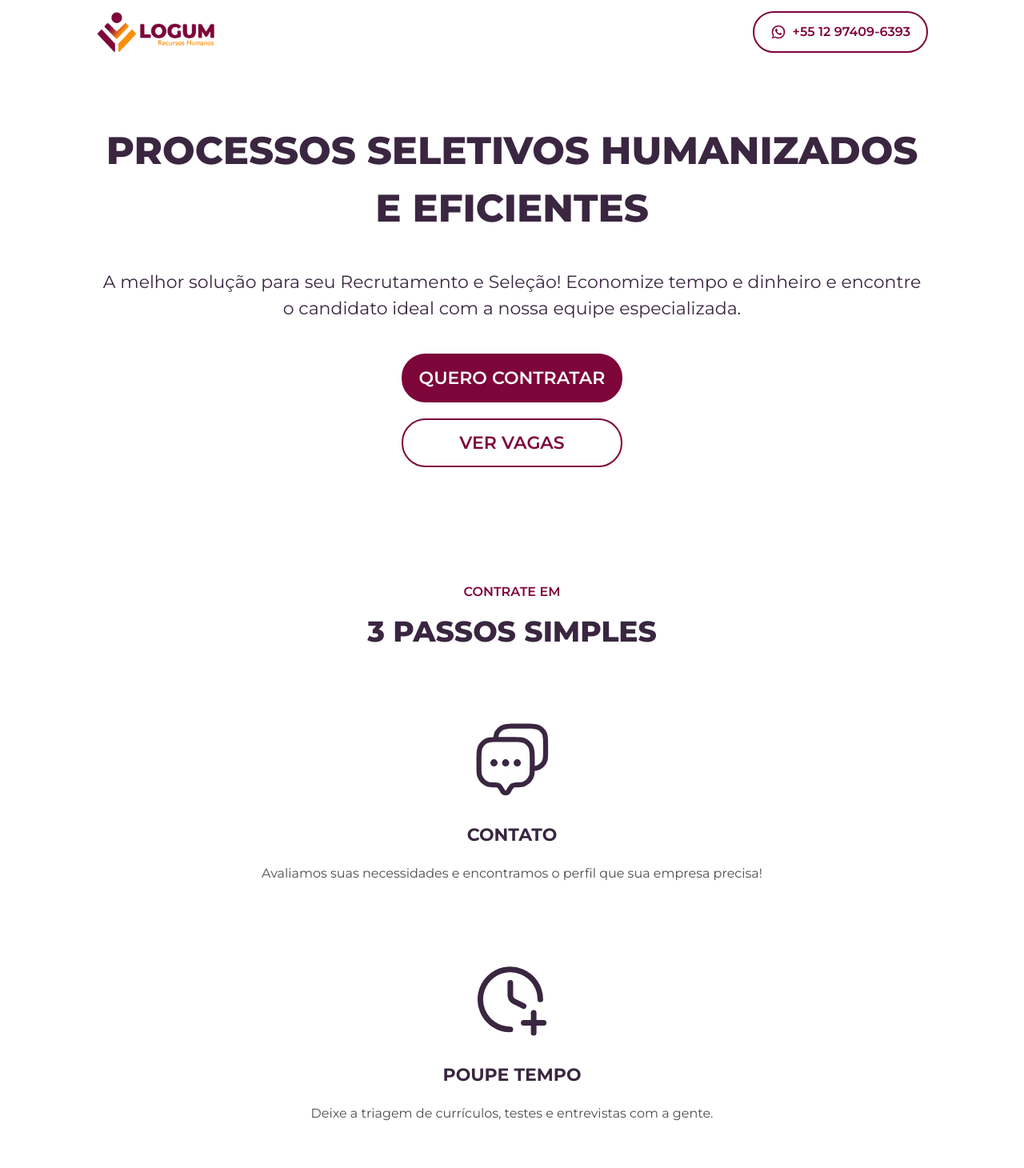
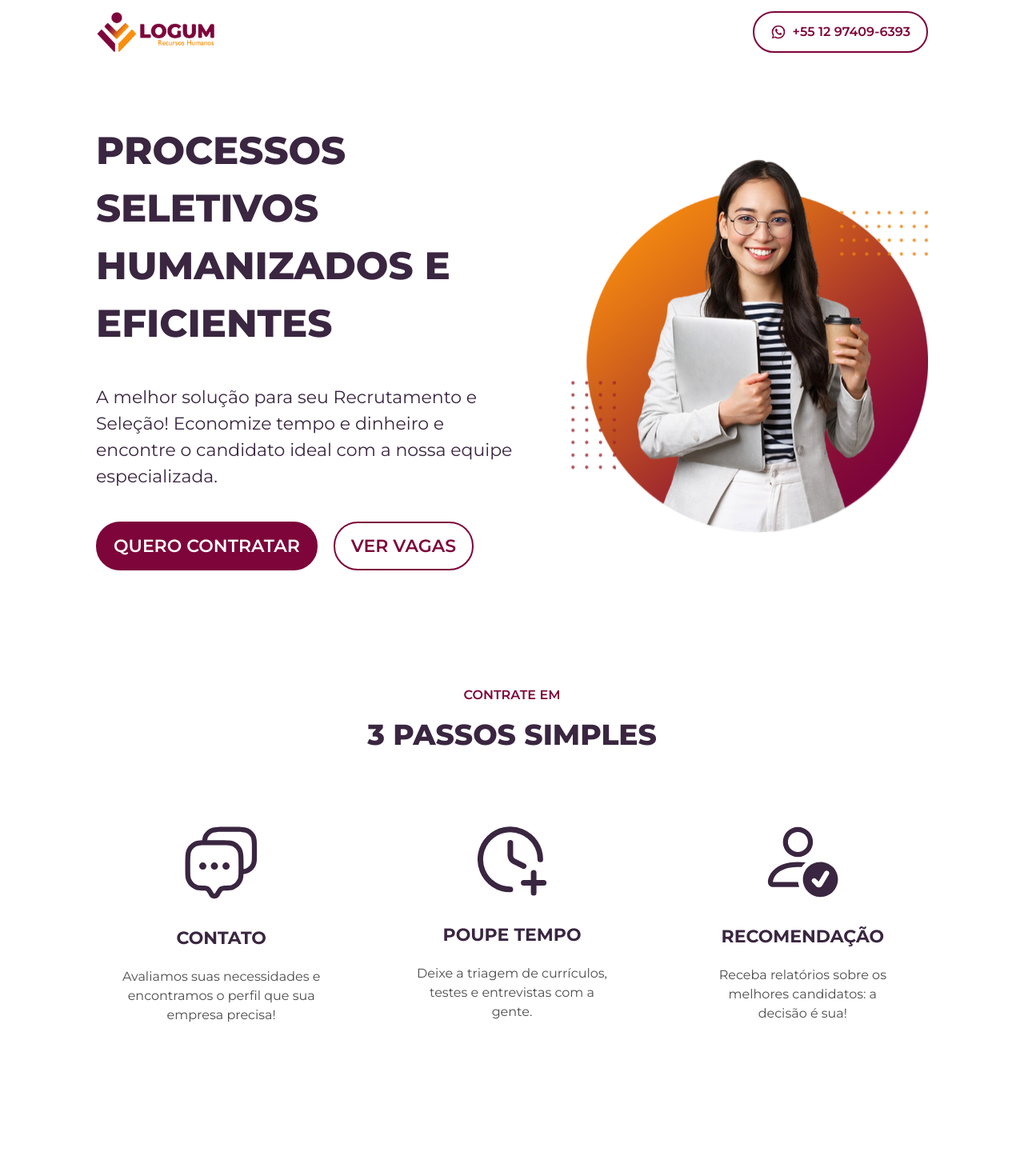
Before and after one commit to MPCGomes/logumrh, a Next.js app: page / in a window 1280 px wide. Shown: the top 1460 px of the page at 80% size. Built offline with nearby package versions, Linux system fonts and the light colour scheme.

Commit message:
style: responsiveness update

```diff
--- a/src/components/common/Header/Header.module.scss
+++ b/src/components/common/Header/Header.module.scss
@@ -10,11 +10,11 @@
   margin: 0 auto;
 
   @media (min-width: $breakpoint-mobile) {
-    max-width: $breakpoint-tablet;
+    max-width: 1024px;
   }
 
   @media (min-width: $breakpoint-tablet) {
-    max-width: $breakpoint-desktop;
+    max-width: 1440px;
   }
 }
 
--- a/src/containers/homePage/HeroSection/HeroSection.module.scss
+++ b/src/containers/homePage/HeroSection/HeroSection.module.scss
@@ -24,16 +24,26 @@
   text-align: center;
 
   h1 {
-    font-size: $font-size-xl;
-    line-height: $line-height-xl;
+    font-size: $font-size-lg;
+    line-height: $line-height-lg;
     text-transform: uppercase;
     font-weight: 800;
+
+    @media (min-width: $breakpoint-mobile) {
+      font-size: $font-size-xl;
+      line-height: $line-height-xl;
+    }
   }
 
   h3 {
-    font-size: $font-size-md;
-    line-height: $line-height-md;
+    font-size: $font-size-base;
+    line-height: $line-height-base;
     font-weight: 400;
+
+    @media (min-width: $breakpoint-mobile) {
+      font-size: $font-size-md;
+      line-height: $line-height-md;
+    }
   }
 
   @media (min-width: $breakpoint-desktop) {
@@ -49,8 +59,12 @@
 
   button {
     text-transform: uppercase;
-    font-size: $font-size-md;
+    font-size: $font-size-base;
     line-height: $line-height-md;
+
+    @media (min-width: $breakpoint-mobile) {
+      font-size: $font-size-md;
+    }
   }
 
   @media (min-width: $breakpoint-desktop) {
--- a/src/styles/_variables.scss
+++ b/src/styles/_variables.scss
@@ -36,4 +36,4 @@ $line-height-sm: $font-size-sm * $font-scale;
 // Breakpoints
 $breakpoint-mobile: 576px;
 $breakpoint-tablet: 768px;
-$breakpoint-desktop: 1440px;
+$breakpoint-desktop: 1280px;
--- a/src/styles/globals.scss
+++ b/src/styles/globals.scss
@@ -18,11 +18,11 @@ body {
   margin: 0 auto;
 
   @media (min-width: $breakpoint-mobile) {
-    max-width: $breakpoint-tablet;
+    max-width: 1024px;
   }
 
   @media (min-width: $breakpoint-tablet) {
-    max-width: $breakpoint-desktop;
+    max-width: 1440px;
   }
 }
 
```
